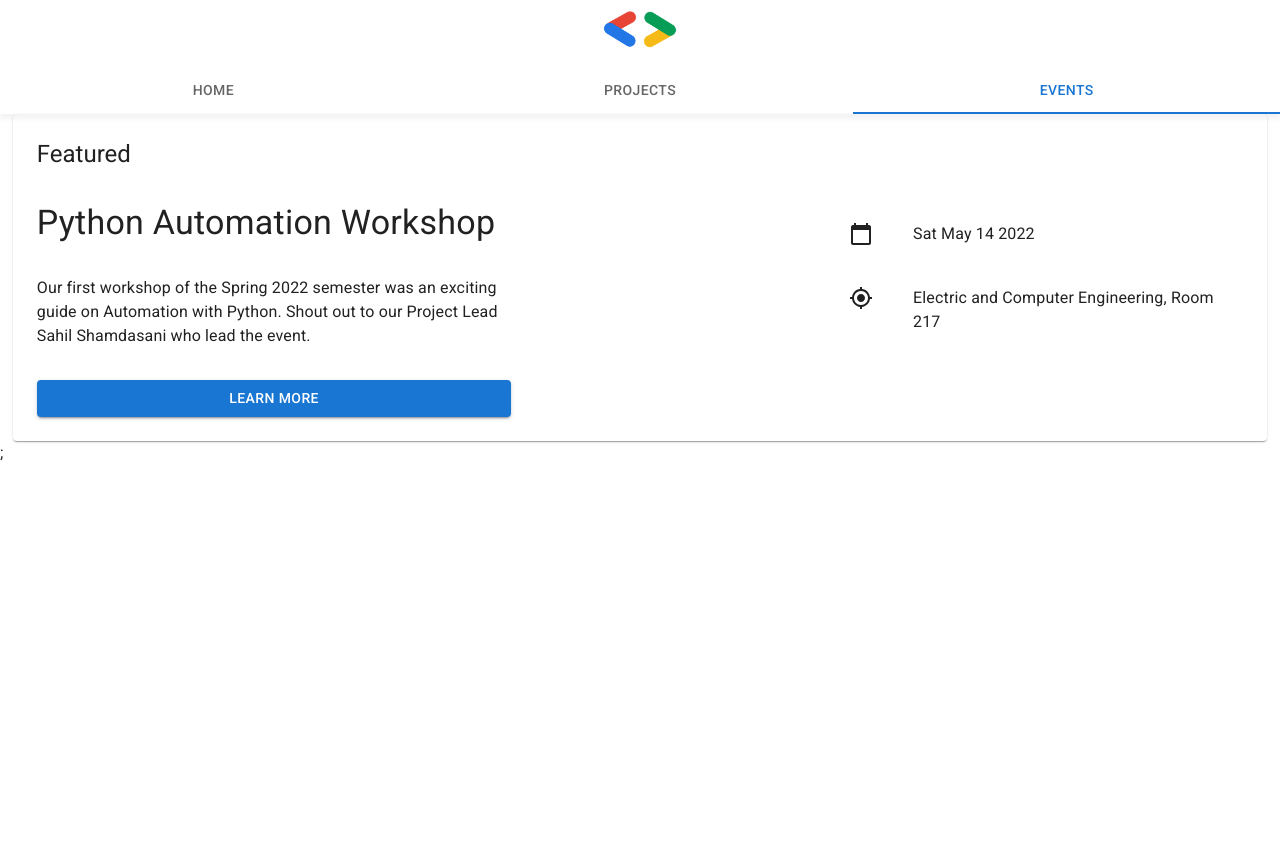
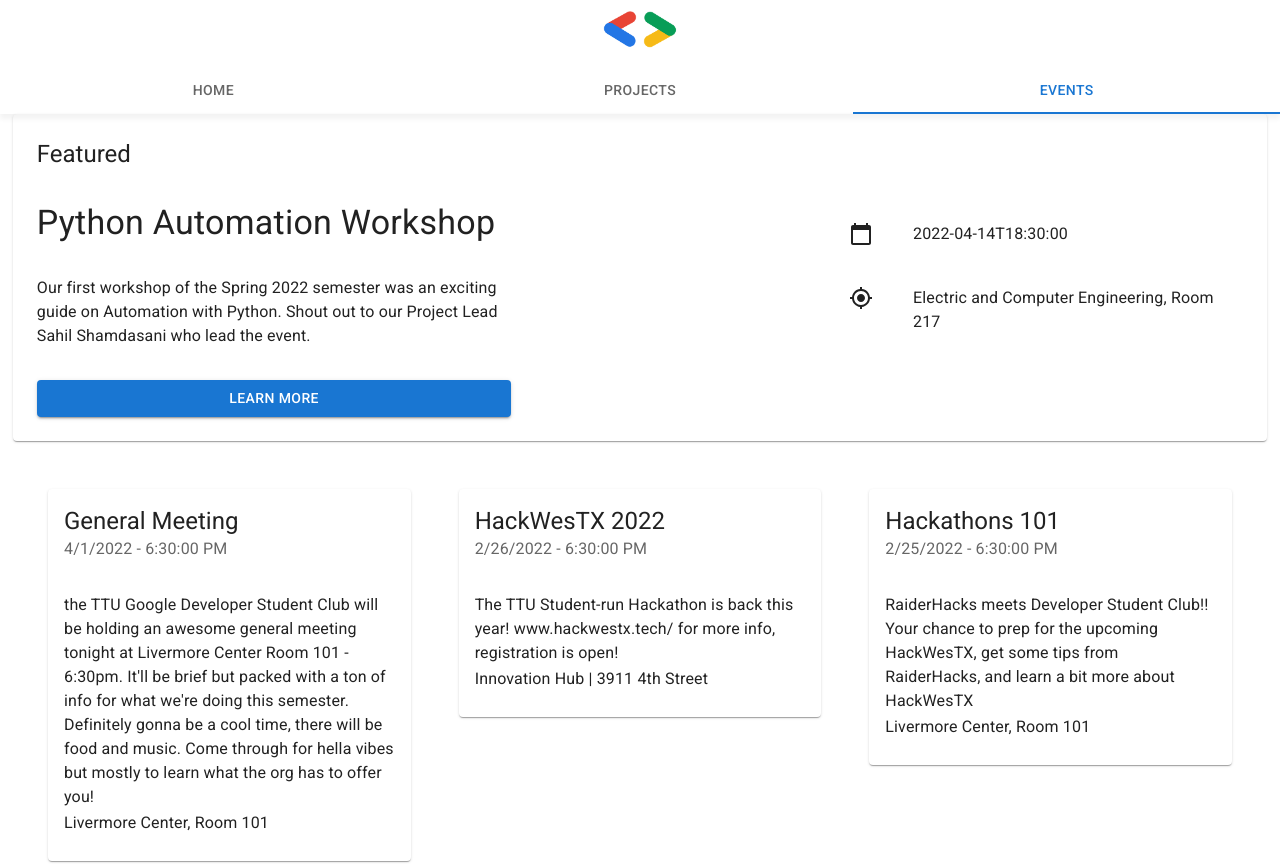
Before and after one commit to ttugdsc/ttugdsc, a Next.js app: page /events in a window 1280 px wide. Shown: the top 864 px of the page. Before the commit the page ends 800 px from the top, so only its background shows below. Built offline with nearby package versions, Linux system fonts and the light colour scheme.

Commit message:
Display events

```diff
--- a/assets/events.json
+++ b/assets/events.json
@@ -2,37 +2,37 @@
   {
     "title": "Python Automation Workshop",
     "body": "Our first workshop of the Spring 2022 semester was an exciting guide on Automation with Python. Shout out to our Project Lead Sahil Shamdasani who lead the event.",
-    "date": "new Date(2022, 4, 14, 18, 30)",
+    "date": "2022-04-14T18:30:00",
     "venue": "Electric and Computer Engineering, Room 217"
   },
   {
     "title": "General Meeting",
     "body": "the TTU Google Developer Student Club will be holding an awesome general meeting tonight at Livermore Center Room 101 - 6:30pm. It'll be brief but packed with a ton of info for what we're doing this semester. Definitely gonna be a cool time, there will be food and music. Come through for hella vibes but mostly to learn what the org has to offer you!",
-    "date": "new Date(2022, 4, 1, 18, 30)",
+    "date": "2022-04-01T18:30:00",
     "venue": "Livermore Center, Room 101"
   },
   {
     "title": "HackWesTX 2022",
     "body": "The TTU Student-run Hackathon is back this year! www.hackwestx.tech/ for more info, registration is open!",
-    "date": "new Date(2022, 2, 26, 8, 00)",
+    "date": "2022-02-26T18:30:00",
     "venue": "Innovation Hub | 3911 4th Street"
   },
   {
     "title": "Hackathons 101",
     "body": "RaiderHacks meets Developer Student Club!! Your chance to prep for the upcoming HackWesTX, get some tips from RaiderHacks, and learn a bit more about HackWesTX",
-    "date": "new Date(2022, 2, 25, 18, 30)",
+    "date": "2022-02-25T18:30:00",
     "venue": "Livermore Center, Room 101"
   },
   {
     "title": "Intern Panel + Resume Critique",
     "body": "Learn from our friends of Alpha Omega Epsilon and Raider Hacks. Your chance to get a peek into the internship process before the job fair! *There'll be food this time*",
-    "date": "new Date(2022, 2, 11, 18, 30)",
+    "date": "2022-02-11T18:30:00",
     "venue": "Livermore Center, Room 101"
   },
   {
     "title": "Q&A with Tech",
     "body": "Everyone's welcome, come join us for a Q&A with a few fellow Red Raiders from a couple companies you may have heard of! Food and drinks will be provided, and it will take place on January 27th at 6pm in the Mechanical Engineering North building room 132.",
-    "date": "new Date(2022, 1, 27, 18, 00)",
+    "date": "2022-01-27T18:00:00",
     "venue": "Mechanical Engineering North, Room 132"
   }
 ]
--- /dev/null
+++ b/components/events/Event.tsx
@@ -0,0 +1,45 @@
+import {
+  Box,
+  Card,
+  CardContent,
+  CardHeader,
+  Grid,
+  Typography,
+} from "@mui/material";
+import { createTheme, Theme, ThemeProvider } from "@mui/system";
+
+type Event = {
+  title: string;
+  body: string;
+  date: string;
+  venue: string;
+};
+
+const EventCard = (props: Event) => {
+  const useableDate = new Date(props.date);
+  return (
+    <Grid container sx={{ mt: 3, px: 3 }}>
+      <Card>
+        <CardHeader
+          title={props.title}
+          subheader={
+            useableDate.toLocaleDateString() +
+            " - " +
+            useableDate.toLocaleTimeString()
+          }
+        />
+        <CardContent>
+          <Typography
+            variant="body1"
+            sx={{ overflowX: "hidden", overflowY: "auto" }}
+          >
+            {props.body}
+          </Typography>
+          <Typography variant="subtitle1">{props.venue}</Typography>
+        </CardContent>
+      </Card>
+    </Grid>
+  );
+};
+
+export default EventCard;
--- a/components/home/SocialButton.tsx
+++ b/components/home/SocialButton.tsx
@@ -1,6 +1,6 @@
 import { Button } from "@mui/material";
 
-export interface Props {
+interface Props {
   //Defining types
   link: string;
   variant?: boolean;
--- a/pages/events.tsx
+++ b/pages/events.tsx
@@ -5,6 +5,8 @@
 import { Button, Grid, Paper, Stack, Typography } from "@mui/material";
 import { MyLocationOutlined } from "@mui/icons-material";
 import events from "../assets/events.json";
+import EventCard from "../components/events/Event";
+import { useEffect } from "react";
 
 type Event = {
   title: string;
@@ -13,12 +15,24 @@
   venue: string;
 };
 
-const rows = [
+var eventList = [
   // Later we'll prolly pull these from a database, for now they're hardcoded
   ...events,
 ];
 
 const Events: NextPage = () => {
+  useEffect(() => {
+    let newList = [...eventList];
+    newList.forEach((current) => {
+      current = {
+        title: current.title,
+        body: current.body,
+        date: new Date(current.date).toLocaleString("cst"),
+        venue: current.venue,
+      };
+    });
+  }, []);
+
   return (
     <>
       <Head>
@@ -35,8 +49,8 @@
         <Grid item xs={5} sx={{ py: 3 }}>
           <Stack direction="column" spacing={4} sx={{ px: 3, mx: "auto" }}>
             <Typography variant="h5">Featured</Typography>
-            <Typography variant="h4">{rows[0].title}</Typography>
-            <Typography variant="body1">{rows[0].body}</Typography>
+            <Typography variant="h4">{eventList[0].title}</Typography>
+            <Typography variant="body1">{eventList[0].body}</Typography>
             <Button variant="contained">Learn More</Button>
           </Stack>
         </Grid>
@@ -50,9 +64,7 @@
               direction="row"
             >
               <CalendarTodayIcon sx={{ mr: 1 }} />
-              <Typography variant="body1">
-                {eval("(" + rows[0].date + ")").toDateString()}
-              </Typography>
+              <Typography variant="body1">{eventList[0].date}</Typography>
             </Stack>
             <Stack
               sx={{ border: "gray" }}
@@ -61,10 +73,27 @@
               direction="row"
             >
               <MyLocationOutlined sx={{ mr: 1 }} />
-              <Typography variant="body1">{rows[0].venue}</Typography>
+              <Typography variant="body1">{eventList[0].venue}</Typography>
             </Stack>
           </Stack>
         </Grid>
+      </Grid>
+      <Grid container sx={{ mt: 3, px: 3, justifyContent: "stretch" }}>
+        {eventList.slice(1).map((current) => (
+          <Grid
+            item
+            key={current.title}
+            xs={4}
+            sx={{ width: "90%" }}
+          >
+            <EventCard
+              title={current.title}
+              body={current.body}
+              date={current.date}
+              venue={current.venue}
+            />
+          </Grid>
+        ))}
       </Grid>
     </>
   );
--- a/styles/globals.css
+++ b/styles/globals.css
@@ -19,3 +19,14 @@
 .MuiContainer-maxWidthXs {
   max-width: 8rem;
 }
+
+*::-webkit-scrollbar {
+  width: "0.4em";
+}
+*::-webkit-scrollbar-track {
+  -webkit-box-shadow: "inset 0 0 6px rgba(0,0,0,0.00)";
+}
+*::-webkit-scrollbar-thumb {
+  background-color: "rgba(0,0,0,.1)";
+  outline: "1px solid slategrey";
+}
```
